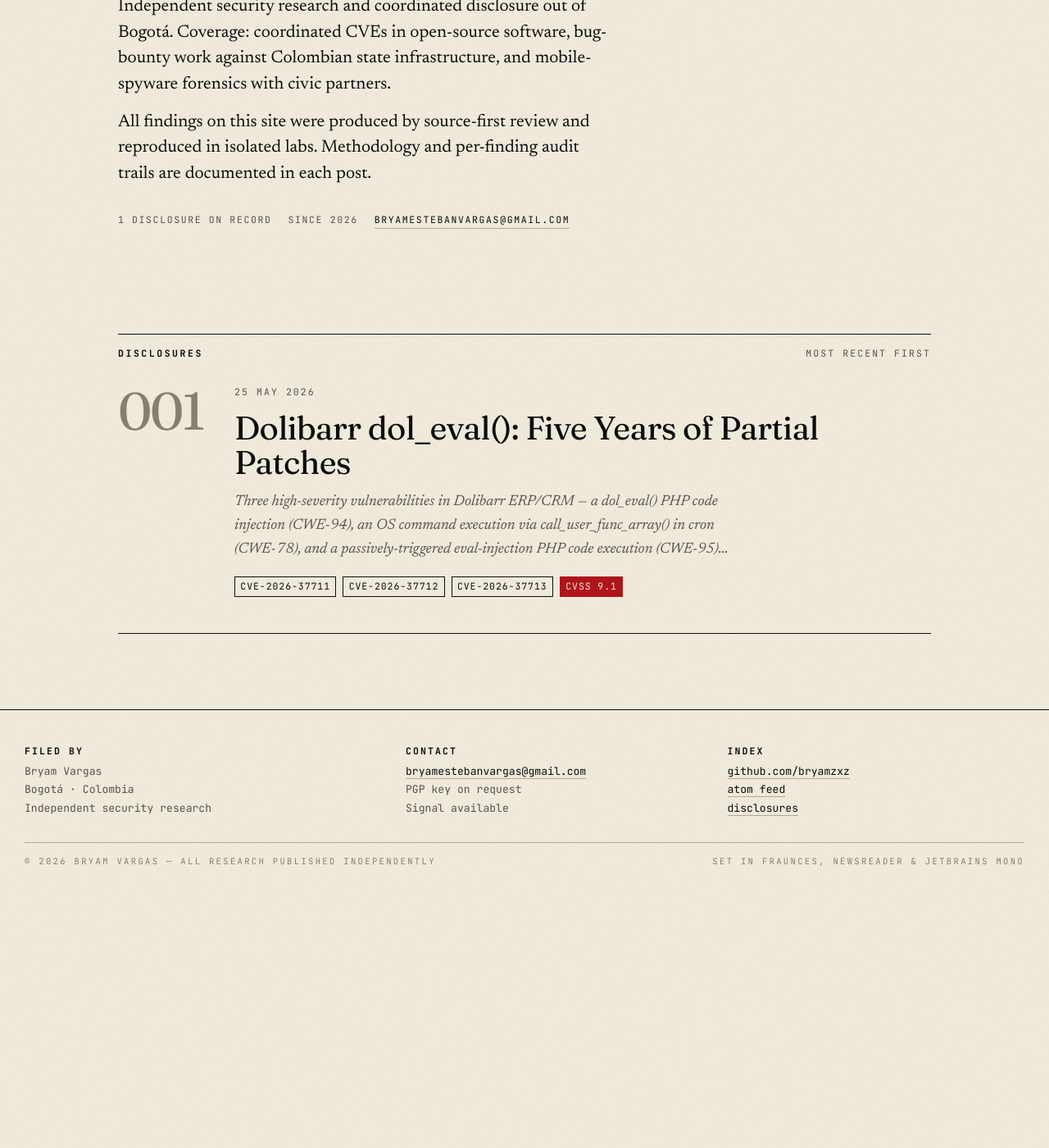
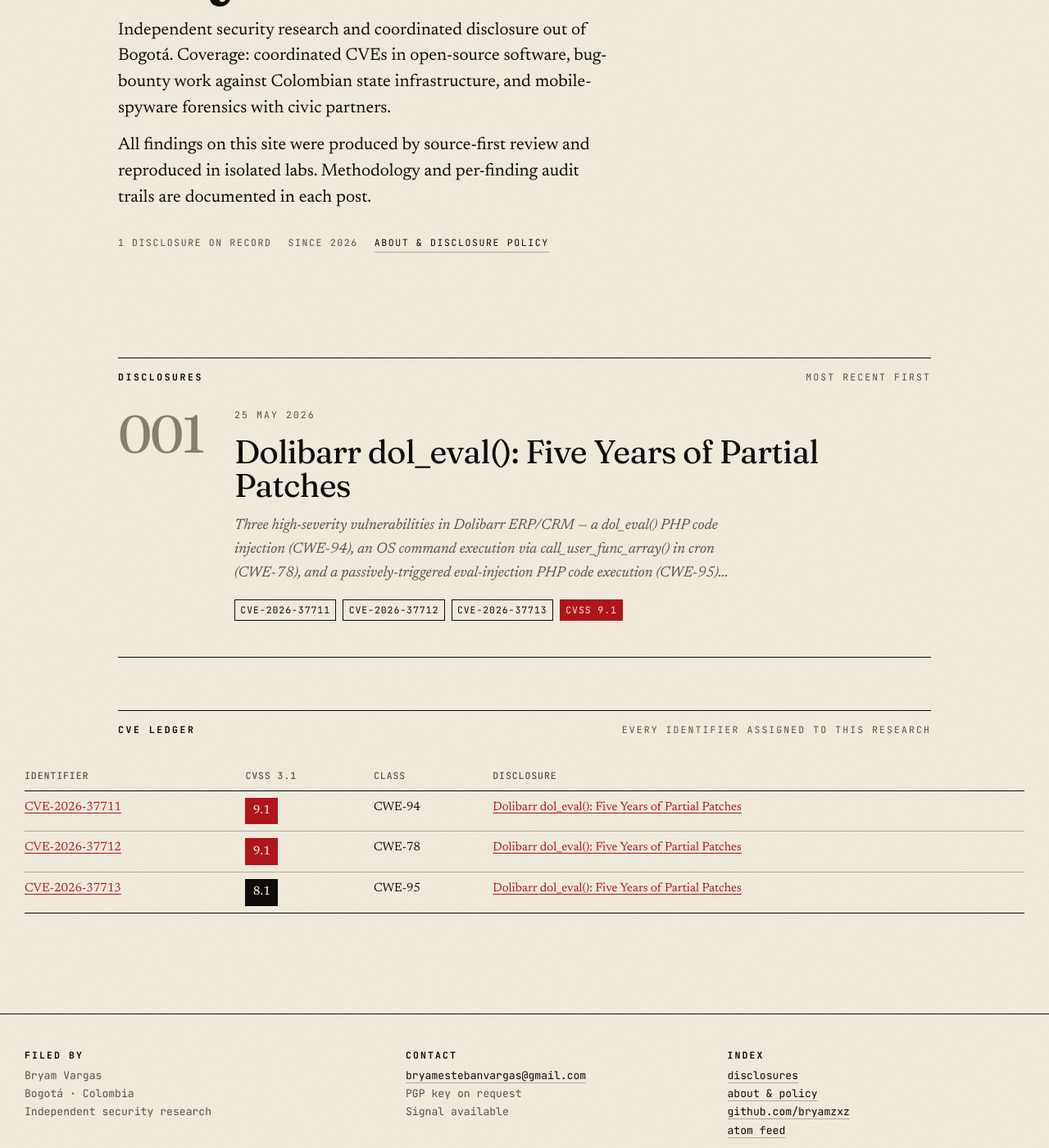
Before and after one commit to bryamzxz/bryamzxz.github.io, a Jekyll site: the page built from index.md, in a window 1280 px wide and 1400 px high, scrolled down 320 px. Shown: the whole window at 82% size. Built offline with Jekyll 4.4.1, drawn with Linux system fonts in a browser that asks for light colours; before the commit the page ends 1409 px from its top, so only the background shows below that.

Commit message:
_layouts: extract head/footer includes, add page layout and post furniture
Splits head and footer into includes now that four page types share them,
and adds a `page` layout for standalone pages.

Post pages gain a reading estimate, a citation block, prev/next navigation
and a TOC container. Site chrome gains a skip link, a sticky top bar, a
reading-progress element and a theme toggle that ships hidden and is
revealed by JS, so a control that cannot work is never shown.

Home gains a CVE ledger built from post front matter — every identifier
assigned to this research in one table, linked to cve.org.

Co-Authored-By: Claude Opus 5 (1M context) <noreply@anthropic.com>

```diff
--- /dev/null
+++ b/_includes/footer.html
@@ -0,0 +1,35 @@
+<footer class="footer">
+  <div class="shell">
+    <div class="footer__inner">
+      <div class="footer__col">
+        <h4>Filed by</h4>
+        <p>
+          {{ site.author | default: 'Bryam Vargas' }}<br>
+          Bogotá · Colombia<br>
+          Independent security research
+        </p>
+      </div>
+      <div class="footer__col">
+        <h4>Contact</h4>
+        <p>
+          <a href="mailto:{{ site.email }}">{{ site.email }}</a><br>
+          PGP key on request<br>
+          Signal available
+        </p>
+      </div>
+      <div class="footer__col">
+        <h4>Index</h4>
+        <ul>
+          <li><a href="{{ '/' | relative_url }}">disclosures</a></li>
+          <li><a href="{{ '/about/' | relative_url }}">about &amp; policy</a></li>
+          <li><a href="https://github.com/bryamzxz" rel="me noopener">github.com/bryamzxz</a></li>
+          <li><a href="{{ '/feed.xml' | relative_url }}">atom feed</a></li>
+        </ul>
+      </div>
+    </div>
+    <div class="footer__colophon">
+      <span>© {{ 'now' | date: '%Y' }} Bryam Vargas — all research published independently</span>
+      <span>Set in Fraunces, Newsreader &amp; JetBrains Mono</span>
+    </div>
+  </div>
+</footer>
--- /dev/null
+++ b/_includes/head.html
@@ -0,0 +1,35 @@
+<head>
+  <meta charset="utf-8">
+  <meta name="viewport" content="width=device-width, initial-scale=1">
+
+  {%- seo -%}
+
+  <script>
+    /* Resolve the stored theme before first paint so the page never flashes
+       the wrong palette. Everything else lives in /assets/js/site.js. */
+    (function () {
+      try {
+        var m = localStorage.getItem('bz-theme');
+        if (m === 'light' || m === 'dark') {
+          document.documentElement.setAttribute('data-theme', m);
+        }
+      } catch (e) {}
+    })();
+  </script>
+
+  <link rel="preconnect" href="https://fonts.googleapis.com">
+  <link rel="preconnect" href="https://fonts.gstatic.com" crossorigin>
+  <link
+    rel="stylesheet"
+    href="https://fonts.googleapis.com/css2?family=Fraunces:ital,opsz,wght@0,9..144,400;1,9..144,400&family=Newsreader:ital,opsz,wght@0,6..72,400..600;1,6..72,400..600&family=JetBrains+Mono:wght@400..700&display=swap">
+
+  <link rel="stylesheet" href="{{ '/assets/css/main.css' | relative_url }}">
+  <link rel="alternate" type="application/atom+xml" title="{{ site.title | escape }}" href="{{ '/feed.xml' | relative_url }}">
+
+  <link rel="icon" href="{{ '/assets/img/favicon.svg' | relative_url }}" type="image/svg+xml">
+  <link rel="icon" href="{{ '/assets/img/favicon-32.png' | relative_url }}" sizes="32x32" type="image/png">
+  <link rel="apple-touch-icon" href="{{ '/assets/img/apple-touch-icon.png' | relative_url }}">
+
+  <meta name="theme-color" content="#f5efe1" media="(prefers-color-scheme: light)">
+  <meta name="theme-color" content="#14120e" media="(prefers-color-scheme: dark)">
+</head>
--- a/_layouts/default.html
+++ b/_layouts/default.html
@@ -1,73 +1,33 @@
 <!DOCTYPE html>
 <html lang="{{ site.lang | default: 'en' }}">
-<head>
-  <meta charset="utf-8">
-  <meta http-equiv="X-UA-Compatible" content="IE=edge">
-  <meta name="viewport" content="width=device-width, initial-scale=1">
+{%- include head.html -%}
+<body>
 
-  {%- seo -%}
-
-  <link rel="preconnect" href="https://fonts.googleapis.com">
-  <link rel="preconnect" href="https://fonts.gstatic.com" crossorigin>
-  <link
-    rel="stylesheet"
-    href="https://fonts.googleapis.com/css2?family=Fraunces:ital,opsz,wght@0,9..144,400;0,9..144,700;1,9..144,400;1,9..144,700&family=Newsreader:ital,opsz,wght@0,6..72,400;0,6..72,500;1,6..72,400;1,6..72,500&family=JetBrains+Mono:wght@400;500;700&display=swap">
-
-  <link rel="stylesheet" href="{{ '/assets/css/main.css' | relative_url }}">
-  <link rel="alternate" type="application/atom+xml" title="{{ site.title | escape }}" href="{{ '/feed.xml' | relative_url }}">
-
-  <meta name="theme-color" content="#f5efe1">
-</head>
-<body>
+<a class="skip-link" href="#content">Skip to content</a>
 
 <header class="topbar">
   <div class="shell topbar__inner">
     <a class="topbar__brand" href="{{ '/' | relative_url }}">bryamzxz</a>
-    <nav class="topbar__nav" aria-label="External">
+    <nav class="topbar__nav" aria-label="Site">
+      <a href="{{ '/about/' | relative_url }}"{% if page.url == '/about/' %} aria-current="page"{% endif %}>about</a>
       <a href="https://github.com/bryamzxz" rel="me noopener">github</a>
       <a href="{{ '/feed.xml' | relative_url }}" rel="alternate">rss</a>
+      <button type="button" class="topbar__theme" data-theme-toggle hidden>
+        <span class="topbar__theme-label" data-theme-label>auto</span>
+      </button>
     </nav>
   </div>
+  {%- if page.layout == 'post' -%}
+  <div class="readbar" data-readbar aria-hidden="true"><i data-readbar-fill></i></div>
+  {%- endif -%}
 </header>
 
-<main class="shell">
+<main class="shell" id="content" tabindex="-1">
   {{ content }}
 </main>
 
-<footer class="footer">
-  <div class="shell">
-    <div class="footer__inner">
-      <div class="footer__col">
-        <h4>Filed by</h4>
-        <p>
-          {{ site.author | default: 'Bryam Vargas' }}<br>
-          Bogotá · Colombia<br>
-          Independent security research
-        </p>
-      </div>
-      <div class="footer__col">
-        <h4>Contact</h4>
-        <p>
-          <a href="mailto:{{ site.email }}">{{ site.email }}</a><br>
-          PGP key on request<br>
-          Signal available
-        </p>
-      </div>
-      <div class="footer__col">
-        <h4>Index</h4>
-        <ul>
-          <li><a href="https://github.com/bryamzxz" rel="me noopener">github.com/bryamzxz</a></li>
-          <li><a href="{{ '/feed.xml' | relative_url }}">atom feed</a></li>
-          <li><a href="{{ '/' | relative_url }}">disclosures</a></li>
-        </ul>
-      </div>
-    </div>
-    <div class="footer__colophon">
-      <span>© {{ 'now' | date: '%Y' }} Bryam Vargas — all research published independently</span>
-      <span>Set in Fraunces, Newsreader &amp; JetBrains Mono</span>
-    </div>
-  </div>
-</footer>
+{%- include footer.html -%}
 
+<script src="{{ '/assets/js/site.js' | relative_url }}" defer></script>
 </body>
 </html>
--- a/_layouts/home.html
+++ b/_layouts/home.html
@@ -13,7 +13,7 @@ layout: default
     {%- assign oldest = site.posts.last -%}
     <span>{{ total }} {% if total == 1 %}disclosure on record{% else %}disclosures on record{% endif %}</span>
     {%- if oldest -%}<span>Since {{ oldest.date | date: '%Y' }}</span>{%- endif -%}
-    <a href="mailto:{{ site.email }}">{{ site.email }}</a>
+    <a href="{{ '/about/' | relative_url }}">about &amp; disclosure policy</a>
   </div>
 </section>
 
@@ -55,3 +55,49 @@ layout: default
     </li>
   {%- endfor -%}
 </ol>
+
+{%- assign ledger = site.posts | where_exp: "p", "p.cves" -%}
+{%- if ledger.size > 0 -%}
+<div class="section-bar">
+  <h2>CVE ledger</h2>
+  <span class="section-bar__aside">every identifier assigned to this research</span>
+</div>
+
+<div class="ledger-wrap">
+  <table class="ledger">
+    <thead>
+      <tr>
+        <th scope="col">Identifier</th>
+        <th scope="col">CVSS 3.1</th>
+        <th scope="col">Class</th>
+        <th scope="col">Disclosure</th>
+      </tr>
+    </thead>
+    <tbody>
+      {%- for p in ledger -%}
+        {%- for cve in p.cves -%}
+          {%- assign i = forloop.index0 -%}
+          {%- assign score = p.cvss | slice: i, 1 | first -%}
+          {%- assign weakness = p.cwe | slice: i, 1 | first -%}
+          <tr>
+            <td class="ledger__id"><a href="https://www.cve.org/CVERecord?id={{ cve }}" rel="noopener">{{ cve }}</a></td>
+            <td>
+              {%- if score -%}
+                {%- assign sev_class = 'sev' -%}
+                {%- if score >= 9.0 -%}{%- assign sev_class = 'sev sev--critical' -%}
+                {%- elsif score >= 7.0 -%}{%- assign sev_class = 'sev sev--high' -%}
+                {%- elsif score >= 4.0 -%}{%- assign sev_class = 'sev sev--medium' -%}
+                {%- else -%}{%- assign sev_class = 'sev sev--low' -%}
+                {%- endif -%}
+                <span class="{{ sev_class }}">{{ score }}</span>
+              {%- else -%}—{%- endif -%}
+            </td>
+            <td>{{ weakness | default: '—' }}</td>
+            <td><a href="{{ p.url | relative_url }}">{{ p.title | escape }}</a></td>
+          </tr>
+        {%- endfor -%}
+      {%- endfor -%}
+    </tbody>
+  </table>
+</div>
+{%- endif -%}
```
Also changed, not shown: _layouts/page.html (added, +15 -0 lines), _layouts/post.html (+46 -2 lines).
